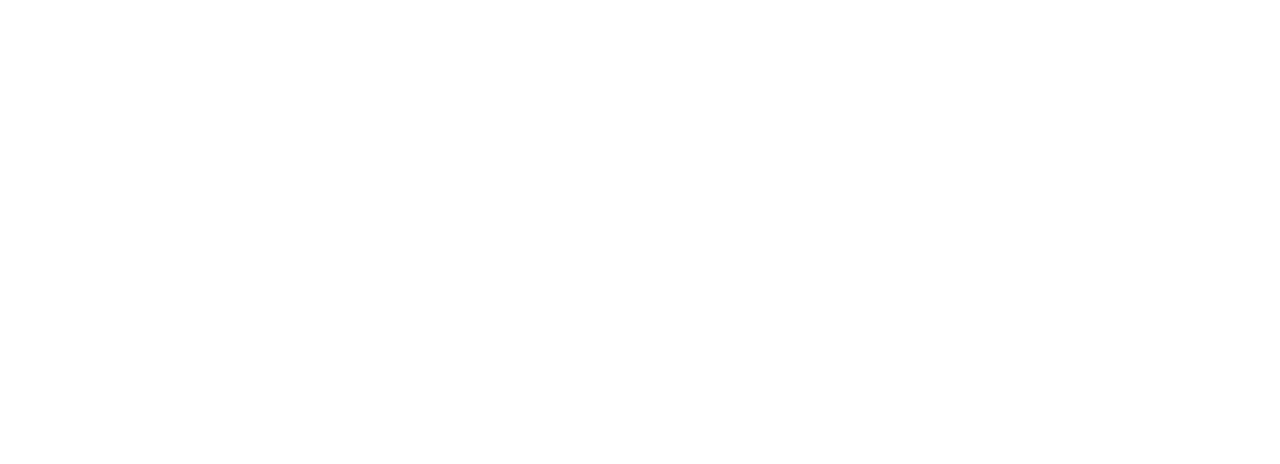
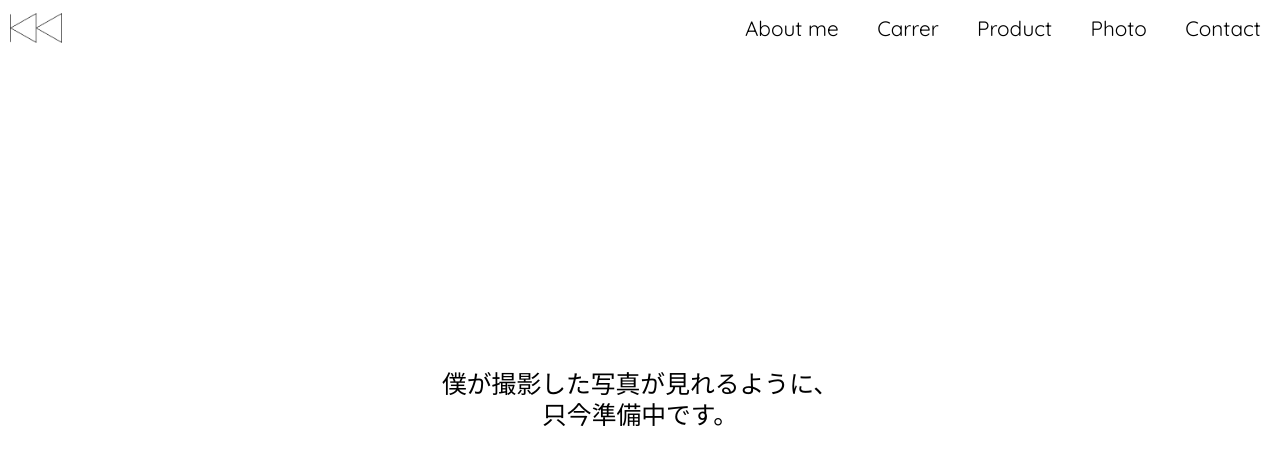
Before and after one commit to Kansei/portfolio, a React (Create React App) app: page /photograph in a window 1280 px wide. Shown: the top 464 px of the page. Built offline with nearby package versions, Linux system fonts and the light colour scheme.

Commit message:
fix photo, photograph

```diff
--- a/src/components/main/Photo.js
+++ b/src/components/main/Photo.js
@@ -7,10 +7,10 @@
   const photo = (
     <div className="photo">
       <div className="photo-text">
-         　写真が好きです。日常にあるちぐはぐなモノを見つけるのが得意です。主にモノクロでスナップ写真を撮ります。最近は姪っ子と甥っ子を撮っています。
+         　写真が好きです。日常にあるちぐはぐなモノを見つけて撮っています。最近は姪っ子と甥っ子を撮っています。
       </div>
       <div className="photo-more">
-        <Link to="/photo"><div className="more-button">MORE</div></Link>
+        <Link to="/photograph"><div className="more-button">MORE</div></Link>
       </div>
     </div>
   );
--- a/src/components/photo/Photo.js
+++ /dev/null
@@ -1,14 +0,0 @@
-import React, { Component } from 'react'
-import Header from '../Header'
-class Photo extends Component {
-  render(){
-    return(
-      <div>
-        <Header isDefault={true} />
-        Photo
-      </div>
-    );
-  }
-}
-
-export default Photo;
--- /dev/null
+++ b/src/components/photograph/Photograph.js
@@ -0,0 +1,21 @@
+import React, { Component } from 'react'
+import Header from '../Header'
+import '../../css/photograph/photograph.css'
+
+class Photograph extends Component {
+  render(){
+    return(
+      <div>
+        <Header isDefault={true} />
+        <div className="photograph">
+          <div className="preparing">
+            僕が撮影した写真が見れるように、<br/>
+            只今準備中です。
+          </div>
+        </div>
+      </div>
+    );
+  }
+}
+
+export default Photograph;
--- a/src/components/routes.js
+++ b/src/components/routes.js
@@ -1,7 +1,7 @@
 import React, { Component } from 'react';
 import { BrowserRouter, Route } from 'react-router-dom';
 import Main from './main/Main'
-import Photo from './photo/Photo'
+import Photograph from './photograph/Photograph'
 import Product from './product/Product'
 
 class Routes extends Component {
@@ -10,7 +10,7 @@
       <BrowserRouter>
         <div>
           <Route exact path='/' component={Main} />
-          <Route exact path='/photo' component={Photo}/>
+          <Route exact path='/photograph' component={Photograph}/>
           <Route exact path='/product' component={Product}/>
         </div>
       </BrowserRouter>
--- a/src/css/main/Photo.css
+++ b/src/css/main/Photo.css
@@ -15,12 +15,12 @@
 .photo .more-button {
   color: black;
   border : solid 1px #2c2c2c;
-  border-radius:5px;
   font-size: calc(16px + 1vw);
   width: 20vw;
   margin: 0 auto;
   text-align: center;
   padding: 1vh 2vh;
+  transition: .3s;
 }
 
 .photo .more-button:hover {
--- /dev/null
+++ b/src/css/photograph/photograph.css
@@ -0,0 +1,14 @@
+.photograph {
+  width: 100%;
+  height: 100vh;
+  display: flex;
+  justify-content: center;
+  align-items: center;
+}
+
+.preparing {
+  width: 80%;
+  text-align: center;
+  font-size: calc(12px + 1vw);
+  line-height: calc(18px + 1vw);
+}
```
